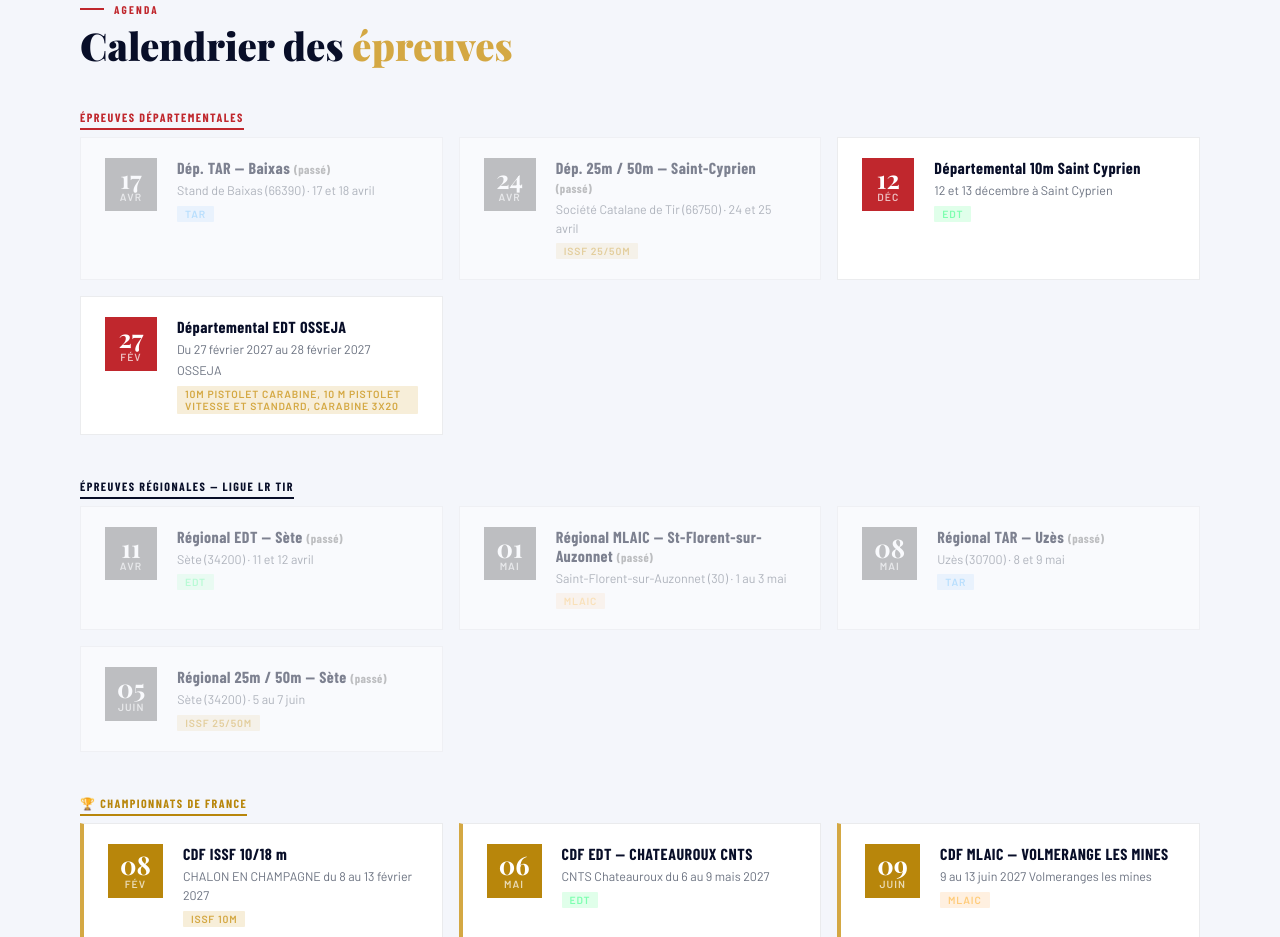
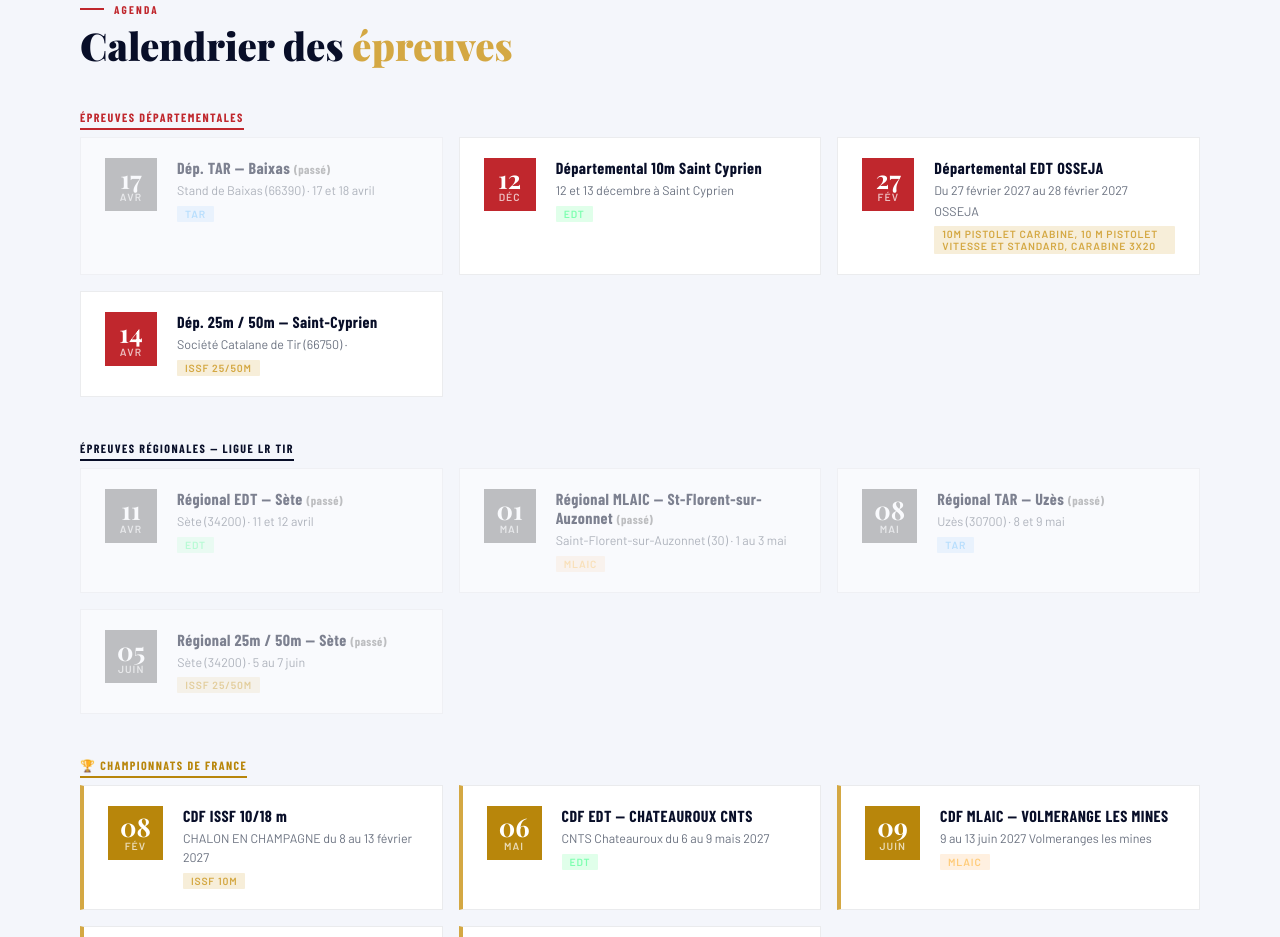
Before and after one commit to liguelrtir-lr/cdtir66, an Eleventy site: page src/index.njk in a window 1280 px wide. Shown: the part 2071-3008 px from the top of the page. Built offline with nearby package versions, Linux system fonts and the light colour scheme; Eleventy itself is replaced by a stand-in of ours; files that its build step writes are made by us from their sources.

Commit message:
Update Calendrier des compétitions “dep-25-50-saint-cyprien”

```diff
--- a/src/calendrier/dep-25-50-saint-cyprien.md
+++ b/src/calendrier/dep-25-50-saint-cyprien.md
@@ -1,7 +1,7 @@
 ---
 title: Dép. 25m / 50m — Saint-Cyprien
-date: 2026-04-24
-lieu: Société Catalane de Tir (66750) · 24 et 25 avril
+date: 2027-04-15T00:00:00.000+02:00
+lieu: Société Catalane de Tir (66750) ·
 niveau: departementale
 discipline: ISSF 25/50m
 ---
```
